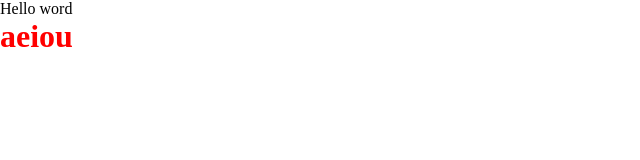
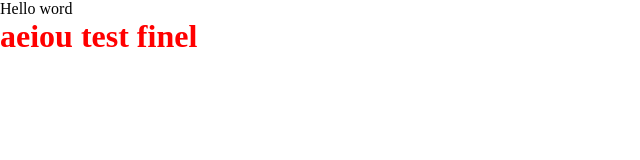
Before and after one commit to Radthapon/story, a plain HTML site: page index.html in a window 1280 px wide. Shown: the whole page, without its empty margins (0-640 px from the left). Drawn offline with Linux system fonts and the light colour scheme.

Commit message:
test finel index

```diff
--- a/index.html
+++ b/index.html
@@ -10,6 +10,7 @@
     Hello word
     <h1>
         aeiou
+        test finel
     </h1>
 </body>
 </html>
```
